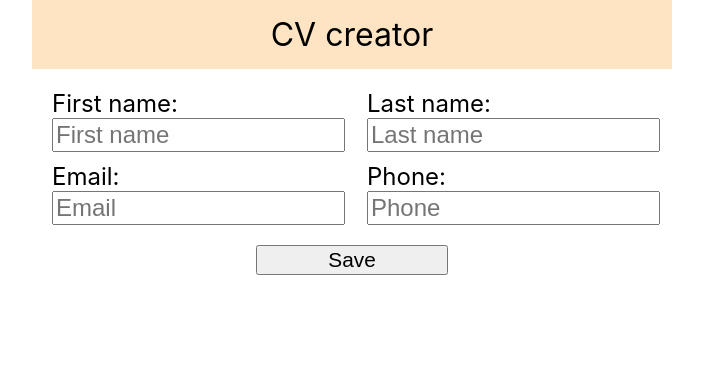
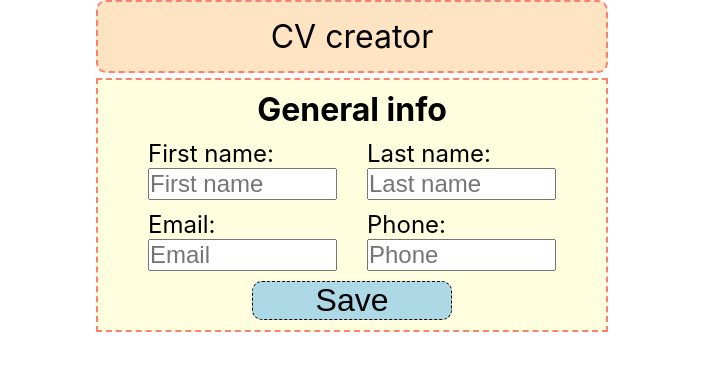
Before and after one commit to Confucii/CV-application, a React (Create React App) app: page / in a window 1280 px wide. Shown: the top 370 px of the page, without its empty margins (288-991 px from the left). Built offline with nearby package versions, Linux system fonts and the light colour scheme.

Commit message:
Finish general info section

```diff
--- a/src/components/PersonalData.js
+++ b/src/components/PersonalData.js
@@ -13,6 +13,7 @@ export default class PersonalData extends React.Component {
       phone: "",
     };
     this.saveData = this.saveData.bind(this);
+    this.editData = this.editData.bind(this);
   }
 
   saveData(e) {
@@ -28,11 +29,17 @@ export default class PersonalData extends React.Component {
     });
   }
 
+  editData() {
+    this.setState({
+      editable: true,
+    });
+  }
+
   render() {
     if (this.state.editable) {
       return (
-        <form onSubmit={this.saveData}>
-          <div className="Personal-Data-form">
+        <form onSubmit={this.saveData} className="Personal-Data-form">
+          <h1>General info</h1>
           <Input
             type="text"
             id="first-name"
@@ -57,17 +64,20 @@ export default class PersonalData extends React.Component {
             placeholder="Phone"
             defaultValue={this.state.phone}
           />
-          </div>
           <button>Save</button>
         </form>
       );
     } else {
       return (
         <div className="Personal-Data-txt">
+          <h1>General info</h1>
           <p>First name: {this.state.firstName}</p>
           <p>Last name: {this.state.lastName}</p>
           <p>Email: {this.state.email}</p>
           <p>Phone: {this.state.phone}</p>
+          <button type="button" onClick={this.editData}>
+            Edit
+          </button>
         </div>
       );
     }
--- a/src/styles/App.css
+++ b/src/styles/App.css
@@ -1,3 +1,6 @@
 .App {
-  width: 50%;
+  width: 40%;
+  display: flex;
+  flex-direction: column;
+  gap: 5px;
 }
--- a/src/styles/Header.css
+++ b/src/styles/Header.css
@@ -2,4 +2,6 @@
   font-size: 2rem;
   padding: 15px;
   background-color: bisque;
+  border: 2px dashed salmon;
+  border-radius: 10px;
 }
--- a/src/styles/PersonalData.css
+++ b/src/styles/PersonalData.css
@@ -1,7 +1,6 @@
 .Personal-Data-form {
   display: grid;
-  width: fit-content;
-  padding: 20px;
+  padding: 10px 50px;
   grid-template-columns: repeat(2, 1fr);
   column-gap: 30px;
   row-gap: 10px;
@@ -9,16 +8,44 @@
 }
 
 .Personal-Data-txt {
-  display: flex;
+  display: grid;
+  padding: 10px;
+  row-gap: 10px;
+  grid-template-columns: repeat(2, 1fr);
   font-size: 1.5rem;
+  background-color: lightyellow;
+  border: 2px dashed salmon;
 }
 
-form button {
-  font-size: 1.3rem;
-  width: 30%;
+.Personal-Data-txt button,
+.Personal-Data-txt h1,
+.Personal-Data-form button,
+.Personal-Data-form h1 {
+  justify-self: center;
+  grid-column: 1/3;
+}
+
+.Personal-Data-txt h1 {
+  font-size: 2rem;
+}
+
+button {
+  font-size: 2rem;
+  background-color: lightblue;
+  border: 1px dashed black;
+  border-radius: 10px;
+  width: 200px;
+  transition: all 0.3s ease-in-out;
+}
+
+button:hover {
+  transform: scale(1.05);
 }
 
 form {
+  background-color: lightyellow;
+  border: 2px dashed salmon;
+  padding: 10px;
   display: flex;
   flex-direction: column;
   align-items: center;
--- a/src/styles/index.css
+++ b/src/styles/index.css
@@ -1,7 +1,10 @@
-body {
+* {
   margin: 0;
   padding: 0;
   box-sizing: border-box;
+}
+
+body {
   text-align: center;
   font-family: -apple-system, BlinkMacSystemFont, "Segoe UI", "Roboto", "Oxygen",
     "Ubuntu", "Cantarell", "Fira Sans", "Droid Sans", "Helvetica Neue",
```
Lines whose indentation alone changed are shown as unchanged.
